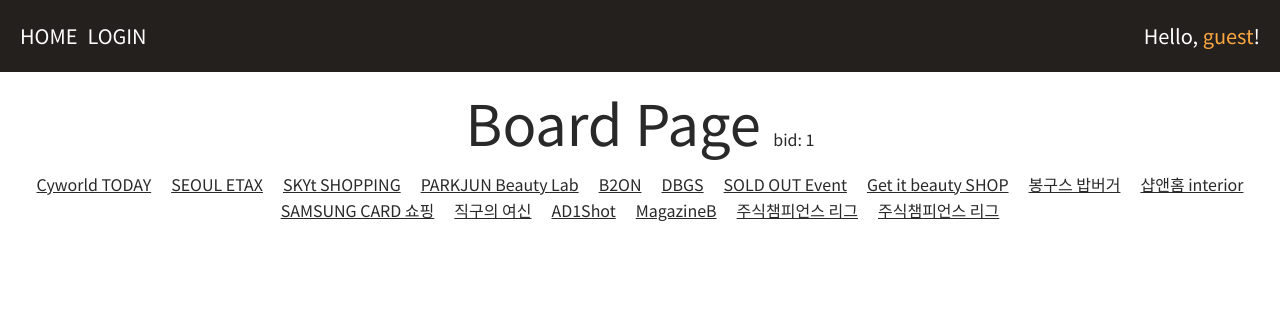
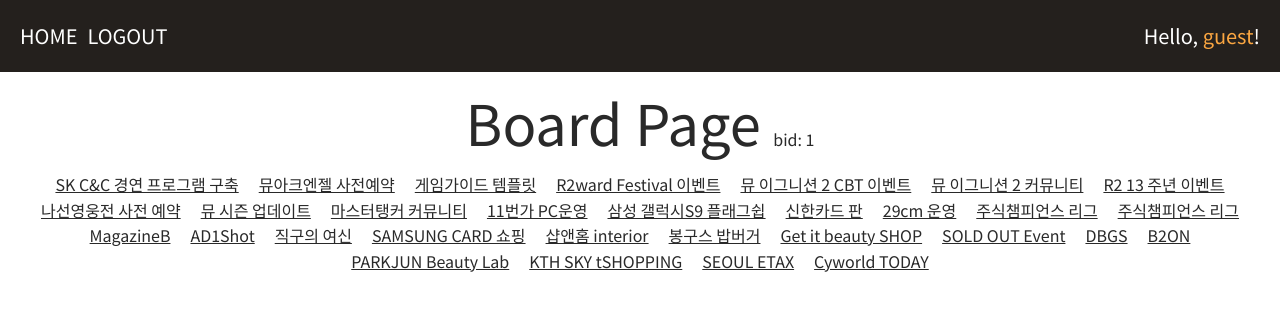
Before and after one commit to katekim1029/vue.resume, a Vue app: page /b/1 in a window 1280 px wide. Shown: the top 310 px of the page. Built offline with nearby package versions, Linux system fonts and the light colour scheme.

Commit message:
json update

```diff
--- a/src/App.vue
+++ b/src/App.vue
@@ -1,6 +1,6 @@
 <template>
-  <div id="app">
-    <Navbar />
+  <div id="app" :class="isPopup">
+    <Navbar v-if="!isPopup" />
     <router-view></router-view>
   </div>
 </template>
@@ -10,6 +10,22 @@
 export default {
   name: 'App',
   components: { Navbar },
+  data() {
+    return {
+      isPopup: null,
+    }
+  },
+  watch: {
+    '$route': {
+      handler: 'handlePopup',
+      immediate: true
+    }
+  },
+  methods: {
+    handlePopup() {
+      this.isPopup = this.$route.path === "/goodbye" ? 'popup' : null
+    }
+  }
 }
 </script>
 
@@ -22,5 +38,9 @@
   min-height: 100%;
   margin: 0 auto;
   background: $cont-bg;
+
+  &.popup {
+    min-width: 0;
+  }
 }
 </style>
--- a/src/assets/data.json
+++ b/src/assets/data.json
@@ -7,7 +7,8 @@
       "client" 	: "SK컴즈",
       "period" 	: "2011.12 ~ 2012.01",
       "skills" 	: "HTML / CSS",
-      "details"	: ""
+      "details"	: "",
+      "url"     : ""
     }, {
       "id"		: "1211",
       "title" 	: "SEOUL ETAX",
@@ -15,15 +16,17 @@
       "client" 	: "브레인위버",
       "period" 	: "2012.11 ~ 2013.02",
       "skills" 	: "HTML / CSS / JQUERY",
-      "details"	: "서울시 ETAX 접근성 프로젝트 / 웹접근성 인증마크 획득"
+      "details"	: "서울시 ETAX 접근성 프로젝트 / 웹접근성 인증마크 획득",
+      "url"     : ""
     }, {
       "id"		: "1304",
-      "title" 	: "SKYt SHOPPING",
+      "title" 	: "KTH SKY tSHOPPING",
       "src" 	: "project_1304_rect.jpg",
       "client" 	: "콤마",
       "period" 	: "2013.04 ~ 2013.07",
       "skills" 	: "HTML / CSS / JQUERY",
-      "details"	: "KTH 홈쇼핑 쇼핑몰 신규구축 / 웹접근성 준수"
+      "details"	: "KTH 홈쇼핑 쇼핑몰 신규구축 / 웹접근성 준수",
+      "url"     : ""
     }, {
       "id"		: "1306",
       "title" 	: "PARKJUN Beauty Lab",
@@ -31,7 +34,8 @@
       "client" 	: "콤마",
       "period" 	: "2013.06",
       "skills" 	: "HTML / CSS / JQUERY",
-      "details"	: "패럴랙스 스크롤"
+      "details"	: "패럴랙스 스크롤",
+      "url"     : ""
     }, {
       "id"		: "1310",
       "title" 	: "B2ON",
@@ -39,7 +43,8 @@
       "client" 	: "비즈니스온",
       "period" 	: "2013.10",
       "skills" 	: "HTML / CSS / JQUERY",
-      "details"	: ""
+      "details"	: "",
+      "url"     : ""
     }, {
       "id"		: "1311",
       "title" 	: "DBGS",
@@ -47,7 +52,8 @@
       "client" 	: "비즈니스온",
       "period" 	: "2013.10",
       "skills" 	: "HTML / CSS / JQUERY",
-      "details"	: "반응형웹"
+      "details"	: "반응형웹",
+      "url"     : ""
     }, {
       "id"		: "1404",
       "title" 	: "SOLD OUT Event",
@@ -55,7 +61,8 @@
       "client" 	: "CJ오쇼핑",
       "period" 	: "2014.04",
       "skills" 	: "HTML / CSS / JQUERY",
-      "details"	: "이벤트"
+      "details"	: "이벤트",
+      "url"     : ""
     }, {
       "id"		: "1405",
       "title" 	: "Get it beauty SHOP",
@@ -63,7 +70,8 @@
       "client" 	: "CJ오쇼핑",
       "period" 	: "2014.04 ~ 2014.06",
       "skills" 	: "HTML / CSS / JQUERY",
-      "details"	: "CJ오쇼핑 겟잇뷰티샵 쇼핑몰 신규구축"
+      "details"	: "CJ오쇼핑 겟잇뷰티샵 쇼핑몰 신규구축",
+      "url"     : ""
     }, {
       "id"		: "1408",
       "title" 	: "봉구스 밥버거",
@@ -71,7 +79,8 @@
       "client" 	: "아주부플러스",
       "period" 	: "2014.08",
       "skills" 	: "HTML / CSS / JQUERY",
-      "details"	: ""
+      "details"	: "",
+      "url"     : ""
     }, {
       "id"		: "1503",
       "title" 	: "샵앤홈 interior",
@@ -79,7 +88,8 @@
       "client" 	: "샵앤홈인테리어",
       "period" 	: "2015.03 ~ 2015.05",
       "skills" 	: "HTML / CSS / JQUERY",
-      "details"	: ""
+      "details"	: "",
+      "url"     : ""
     }, {
       "id"		: "1506",
       "title" 	: "SAMSUNG CARD 쇼핑",
@@ -87,7 +97,8 @@
       "client" 	: "디파이",
       "period" 	: "2015.06 ~ 2015.07",
       "skills" 	: "HTML / CSS",
-      "details"	: "퍼블리싱 파트 PA로 모바일 마크업 담당"
+      "details"	: "퍼블리싱 파트 PA로 모바일 마크업 담당",
+      "url"     : ""
     }, {
       "id"		: "1508",
       "title" 	: "직구의 여신",
@@ -95,7 +106,8 @@
       "client" 	: "직구닷컴",
       "period" 	: "2015.8",
       "skills" 	: "HTML / CSS / JQUERY",
-      "details"	: "해외직구 소셜 큐레이션 하이브리드앱"
+      "details"	: "해외직구 소셜 큐레이션 하이브리드앱",
+      "url"     : ""
     }, {
       "id"		: "1511",
       "title" 	: "AD1Shot",
@@ -103,7 +115,8 @@
       "client" 	: "위브랩",
       "period" 	: "2015.11",
       "skills" 	: "HTML / CSS / JQUERY",
-      "details"	: ""
+      "details"	: "",
+      "url"     : ""
     }, {
       "id"		: "1601",
       "title" 	: "MagazineB",
@@ -111,7 +124,8 @@
       "client" 	: "MagazineB",
       "period" 	: "2016.01",
       "skills" 	: "HTML / CSS / JQUERY",
-      "details"	: "매거진 하이브리드앱"
+      "details"	: "매거진 하이브리드앱",
+      "url"     : ""
     }, {
       "id"		: "1603",
       "title" 	: "주식챔피언스 리그",
@@ -119,51 +133,189 @@
       "client" 	: "퓨처위즈",
       "period" 	: "2016.03 ~ 2016.05",
       "skills" 	: "HTML / CSS",
-      "details"	: "HTML5 / CSS3"
+      "details"	: "HTML5 / CSS3",
+      "url"     : ""
     }, {
       "id"		: "1604",
       "title" 	: "주식챔피언스 리그",
-      "src"     : "project_1604_rect.jpg",
+      "img"     : "project_1604_rect.jpg",
       "client" 	: "퓨처위즈",
       "period" 	: "2016.03 ~ 2016.05",
       "skills" 	: "HTML / CSS",
-      "details"	: "모바일 / HTML5 / CSS3"
+      "details"	: "모바일 / HTML5 / CSS3",
+      "url"     : ""
+    }, {
+      "id"		: "1705",
+      "title" 	: "29cm 운영",
+      "img"     : "project_1705_rect.jpg",
+      "client" 	: "29cm",
+      "period" 	: "2017.05 ~ 2017.06",
+      "skills" 	: "HTML / CSS / JS",
+      "details"	: "Bootstrap / 반응형",
+      "url"     : ""
+    }, {
+      "id"		: "1708",
+      "title" 	: "신한카드 판",
+      "img"     : "project_1708_rect.jpg",
+      "client" 	: "이노이즈",
+      "period" 	: "2017.08 ~ 2017.09",
+      "skills" 	: "HTML / CSS",
+      "details"	: "하이브리드앱 리뉴얼",
+      "url"     : ""
+    }, {
+      "id"		: "1801",
+      "title" 	: "삼성 갤럭시S9 플래그쉽",
+      "img"     : "project_1801_rect.jpg",
+      "client" 	: "하이브랩",
+      "period" 	: "2018.01 ~ 2018.02",
+      "skills" 	: "HTML / CSS",
+      "details"	: "반응형 / SASS / AEM",
+      "url"     : ""
+    }, {
+      "id"		: "1803",
+      "title" 	: "11번가 PC운영",
+      "img"     : "project_1803_rect.jpg",
+      "client" 	: "하이브랩",
+      "period" 	: "2018.03 ~ 2018.06",
+      "skills" 	: "HTML / CSS",
+      "details"	: "크로스브라우징 / 접근성",
+      "url"     : ""
+    }, {
+      "id"		: "1901",
+      "title" 	: "마스터탱커 커뮤니티",
+      "img"     : "project_1901_rect.jpg",
+      "client" 	: "웹젠",
+      "period" 	: "2019.01 ~ 2019.02",
+      "skills" 	: "HTML / CSS / JS",
+      "details"	: "PC &amp; 모바일 사이트 신규 구축",
+      "url"     : ""
+    }, {
+      "id"		: "1905",
+      "title" 	: "뮤 시즌 업데이트",
+      "img"     : "project_1905_rect.jpg",
+      "client" 	: "웹젠",
+      "period" 	: "2019.05",
+      "skills" 	: "HTML / CSS / JS",
+      "details"	: "Canvas",
+      "url"     : "http://event.muonline.co.kr/season14part2/preview/"
+    }, {
+      "id"		: "1907",
+      "title" 	: "나선영웅전 사전 예약",
+      "img"     : "project_1907_rect.jpg",
+      "client" 	: "웹젠",
+      "period" 	: "2019.07",
+      "skills" 	: "HTML / CSS / JS",
+      "details"	: "One Page Scroll",
+      "url"     : ""
+    }, {
+      "id"		: "1909",
+      "title" 	: "R2 13 주년 이벤트",
+      "img"     : "project_1907_rect.jpg",
+      "client" 	: "웹젠",
+      "period" 	: "2019.09-2019.10",
+      "skills" 	: "HTML / CSS / JS",
+      "details"	: "Vue",
+      "url"     : ""
+    }, {
+      "id"		: "1911",
+      "title" 	: "뮤 이그니션 2 커뮤니티",
+      "img"     : "project_1907_rect.jpg",
+      "client" 	: "웹젠",
+      "period" 	: "2019.11-2019.12",
+      "skills" 	: "HTML / CSS / JS",
+      "details"	: "모바일",
+      "url"     : "https://muignition2.webzen.co.kr"
+    }, {
+      "id"		: "2001",
+      "title" 	: "뮤 이그니션 2 CBT 이벤트",
+      "img"     : "project_1907_rect.jpg",
+      "client" 	: "웹젠",
+      "period" 	: "2001",
+      "skills" 	: "HTML / CSS / JS",
+      "details"	: "One Page Scroll",
+      "url"     : "https://muignition2.webzen.co.kr/events/cbt"
+    }, {
+      "id"		: "2002",
+      "title" 	: "R2ward Festival 이벤트",
+      "img"     : "project_1907_rect.jpg",
+      "client" 	: "웹젠",
+      "period" 	: "2020.02",
+      "skills" 	: "HTML / CSS / JS",
+      "details"	: "Canvas",
+      "url"     : "https://r2.webzen.co.kr/events/r2wardfestival2020"
+    }, {
+      "id"		: "2003",
+      "title" 	: "게임가이드 템플릿",
+      "img"     : "project_1907_rect.jpg",
+      "client" 	: "웹젠",
+      "period" 	: "2020.03",
+      "skills" 	: "HTML / CSS / JS",
+      "details"	: "Sass / Gulp / Ejs",
+      "url"     : "https://muarchangel.webzen.co.kr/gameinfo/"
+    }, {
+      "id"		: "2004",
+      "title" 	: "뮤아크엔젤 사전예약",
+      "img"     : "project_1907_rect.jpg",
+      "client" 	: "웹젠",
+      "period" 	: "2020.04",
+      "skills" 	: "HTML / CSS / JS",
+      "details"	: "모바일",
+      "url"     : "https://muarchangel.webzen.co.kr/events/game-introduction"
+    }, {
+      "id"		: "2008",
+      "title" 	: "SK C&C 경연 프로그램 구축",
+      "img"     : "project_1907_rect.jpg",
+      "client" 	: "비디",
+      "period" 	: "2020.08-2020.12",
+      "skills" 	: "HTML / CSS / JS",
+      "details"	: "Vue",
+      "url"     : ""
     }
   ],
-  "skills"        : [
+  "skills"      : [
     {
-      "id"        : "1",
-      "title"     : "HTML"
+      "id"      : "1",
+      "title"   : "HTML",
+      "img"     : "https://upload.wikimedia.org/wikipedia/commons/thumb/d/de/HTML5_oval_logo.png/220px-HTML5_oval_logo.png"
     }, {
-      "id"        : "2",
-      "title"     : "CSS"
+      "id"      : "2",
+      "title"   : "CSS",
+      "img"     : "https://upload.wikimedia.org/wikipedia/commons/thumb/d/d5/CSS3_logo_and_wordmark.svg/220px-CSS3_logo_and_wordmark.svg.png"
     }, {
-      "id"        : "3",
-      "title"     : "JAVASCRIPT"
+      "id"      : "4",
+      "title"   : "SASS",
+      "img"     : "https://upload.wikimedia.org/wikipedia/commons/thumb/9/96/Sass_Logo_Color.svg/220px-Sass_Logo_Color.svg.png"
     }, {
-      "id"        : "4",
-      "title"     : "ES6"
+      "id"      : "5",
+      "title"   : "JAVASCRIPT",
+      "img"     : "https://upload.wikimedia.org/wikipedia/commons/thumb/9/99/Unofficial_JavaScript_logo_2.svg/140px-Unofficial_JavaScript_logo_2.svg.png"
     }, {
-      "id"        : "5",
-      "title"     : "VUE"
+      "id"      : "6",
+      "title"   : "ES6",
+      "img"     : "https://t1.daumcdn.net/cfile/tistory/99623E335A17DBD241"
     }, {
-      "id"        : "6",
-      "title"     : "REACT"
+      "id"      : "7",
+      "title"   : "VUE",
+      "img"     : "https://upload.wikimedia.org/wikipedia/commons/thumb/f/f1/Vue.png/220px-Vue.png"
+    }, {
+      "id"      : "8",
+      "title"   : "REACT",
+      "img"     : "https://upload.wikimedia.org/wikipedia/commons/thumb/a/a7/React-icon.svg/200px-React-icon.svg.png"
     }
   ],
-  "education"     : [
+  "education"   : [
     {
       "id"	    : "1",
-      "title"	    : "경희 여자 고등학교",
-      "url"       : "http://kyunghee.sen.hs.kr/index.do"
+      "title"	: "경희 여자 고등학교",
+      "url"     : "http://kyunghee.sen.hs.kr/index.do"
     }, {
       "id"		: "2",
-      "title"	    : "Birkenhead College",
-      "url"       : "https://www.birkenhead.school.nz/"
+      "title"	: "Birkenhead College",
+      "url"     : "https://www.birkenhead.school.nz/"
     }, {
       "id"		: "3",
-      "title"	    : "The University of Auckland",
-      "url"       : "https://www.auckland.ac.nz/en.html"
+      "title"	: "The University of Auckland",
+      "url"     : "https://www.auckland.ac.nz/en.html"
     }
   ]
 }
--- a/src/components/Board.vue
+++ b/src/components/Board.vue
@@ -28,7 +28,7 @@
     }
   },
   created() {
-    this.data = DataJson.experience
+    this.data = DataJson.experience.reverse()
     this.bid = this.$route.params.bid
   }
 }
--- a/src/components/Navbar.vue
+++ b/src/components/Navbar.vue
@@ -2,7 +2,8 @@
   <div class="navbar">
     <div class="navbar__link">
       <router-link to="/">HOME</router-link>
-      <router-link to="/login">LOGIN</router-link>
+<!--      <router-link to="/login">LOGIN</router-link>-->
+      <a href="#" @click="handleLogout">LOGOUT</a>
     </div>
     <p class="navbar__user">Hello, <strong class="highlight">guest</strong>!</p>
   </div>
@@ -11,6 +12,13 @@
 <script>
 export default {
   name: 'Navbar',
+  methods: {
+    handleLogout(e) {
+      e.preventDefault();
+      let routeData = this.$router.resolve({name: "goodbye", query: {user: "guest"}});
+      window.open(routeData.href, "_blank", "width=640,height=427");
+    }
+  }
 }
 </script>
 
--- a/src/router/index.js
+++ b/src/router/index.js
@@ -5,6 +5,7 @@
 import Board from '@/components/Board.vue'
 import Card from '@/components/Card.vue'
 import NotFound from '@/components/NotFound.vue'
+import Goodbye from '@/components/Goodbye.vue'
 
 Vue.use(VueRouter)
 
@@ -16,6 +17,7 @@
     { path: '/b/:bid', component: Board, children: [
         { path: 'c/:cid', component: Card }
       ] },
+    { path: '/goodbye', component: Goodbye, name: 'goodbye' },
     { path: '*', component: NotFound }
   ]
 })
```
Also changed, not shown: src/components/Card.vue (+7 -4 lines), src/components/Goodbye.vue (added, +22 -0 lines), src/assets/images/img_goodbye.jpg (added).
